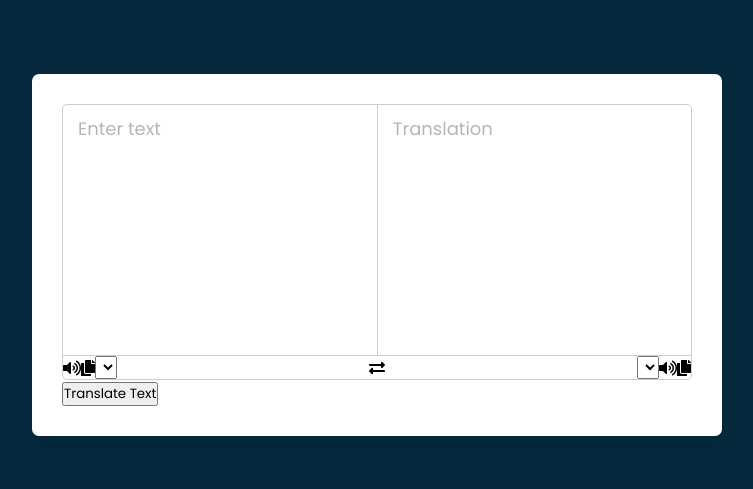
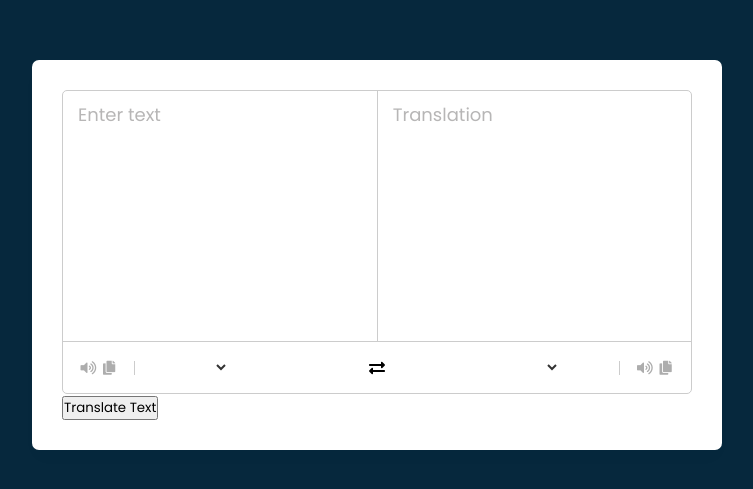
Before and after one commit to thiagomd22/translator-app, a plain HTML site: page index.html in a window 1280 px wide. Shown: the part 145-634 px from the top of the page, without its empty margins (263-1016 px from the left). Drawn offline with Linux system fonts and the light colour scheme.

Commit message:
controls_style

```diff
--- a/style.css
+++ b/style.css
@@ -64,3 +64,60 @@ li,
     align-items: center;
     justify-content: space-between;
 }
+
+.controls {
+    list-style: none;
+    padding: 12px 15px;
+}
+
+.controls .row .icons {
+    width: 38%;
+}
+
+.controls .row .icons i {
+    width: 50px;
+    color: #adadad;
+    font-size: 14px;
+    cursor: pointer;
+    transition: transform 0.2s ease;
+    justify-content: center;
+}
+
+.controls .row.from .icons {
+    padding-right: 15px;
+    border-right: 1px solid #ccc;
+  }
+
+.controls .row.to .icons {
+    padding-left: 15px;
+    border-left: 1px solid #ccc;
+  }
+
+.controls .row select {
+    color: #333;
+    border: none;
+    outline: none;
+    font-size: 18px;
+    background: none;
+    padding-left: 15px;
+}
+
+.controls .row select::-webkit-scrollbar {
+    width: 8px;
+  }
+
+.text-input textarea::-webkit-scrollbar-track,
+.controls .row select::-webkit-scrollbar-track {
+    background: #fff;
+  }
+
+.text-input textarea::-webkit-scrollbar-thumb {
+    background: #ddd;
+    border-radius: 8px;
+  }
+
+.controls .row select::-webkit-scrollbar-thumb {
+    background: #999;
+    border-radius: 8px;
+    border-right: 2px solid #ffffff;
+  }
```
